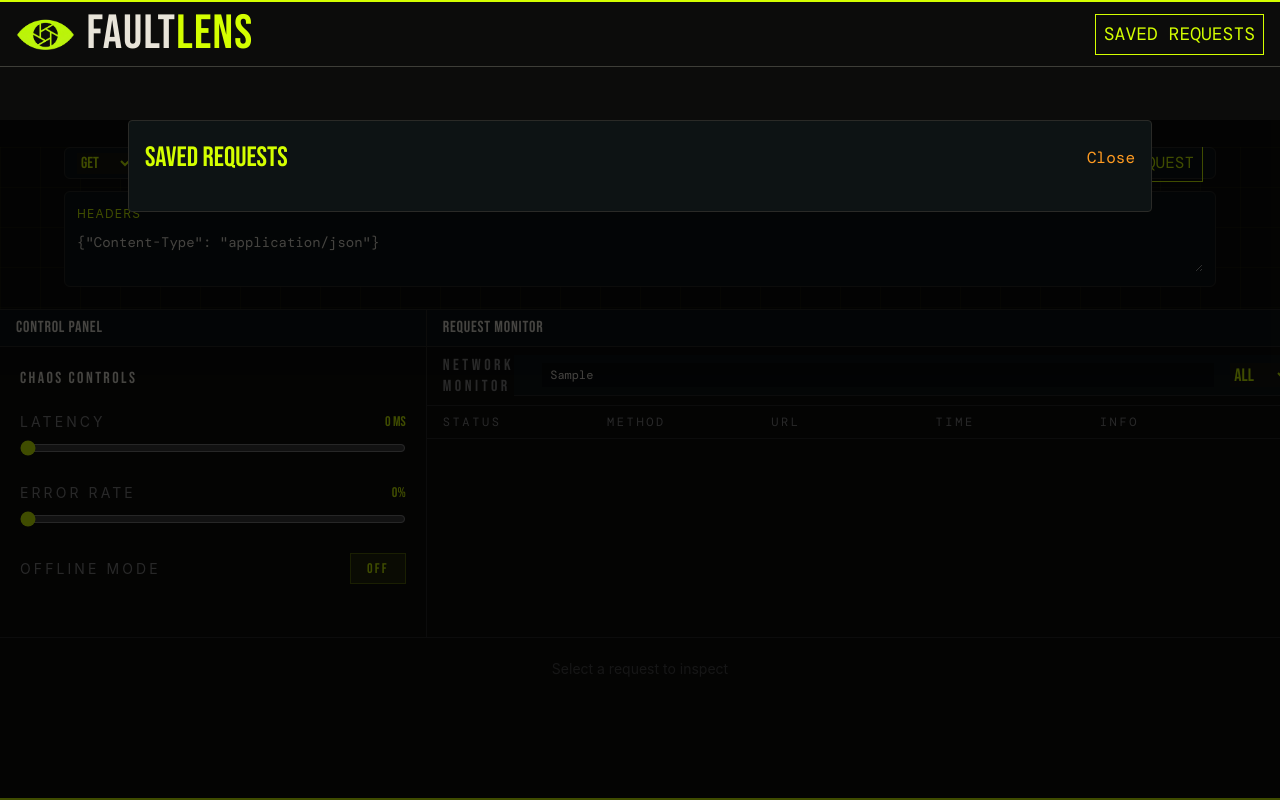
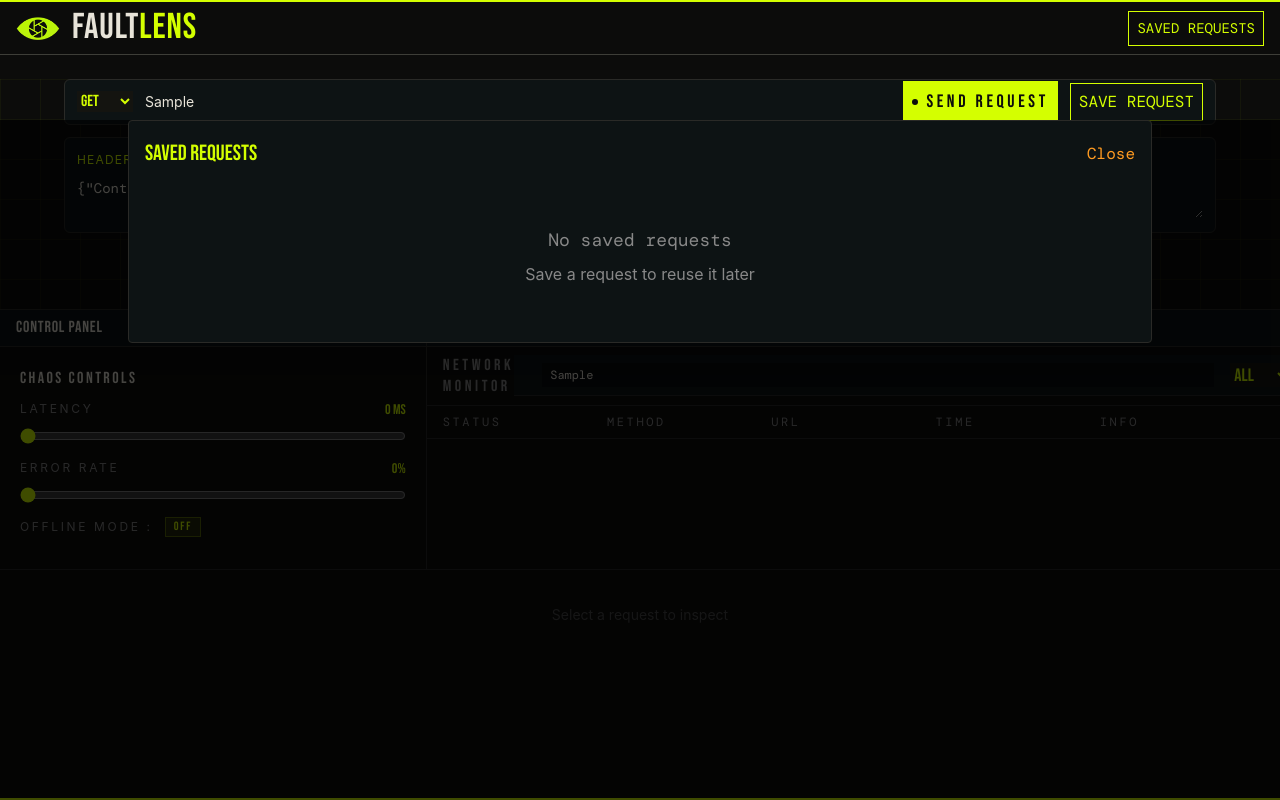
Before and after one commit to 04Marsha/FaultLens, a React (Vite) app: page / in a window 1280 px wide. Both pictures are taken after typing "Sample", "Sample" into the empty fields and a click on the button "SAVED REQUESTS". Built offline with nearby package versions, Linux system fonts and the light colour scheme; a web font is replaced by a local one.

Commit message:
additional changes on fallback and rendering of inputs

```diff
--- a/src/App.jsx
+++ b/src/App.jsx
@@ -16,20 +16,20 @@ function App() {
 
       <header className="flex items-center justify-between border-b border-muted shrink-0 px-4 py-2">
         <div className="flex flex-row items-center gap-3">
-          <img src="/faultlens.svg" alt="FaultLens" className="h-8" />
-          <h1 className="text-4xl md:text-5xl leading-none tracking-wide text-body font-display">
+          <img src="/faultlens.svg" alt="FaultLens" className="h-6" />
+          <h1 className="text-[14px] md:text-4xl leading-none tracking-wide text-body font-display">
             Fault<span className="text-acid">Lens</span>
           </h1>
         </div>
         <button
           onClick={() => setShowSaved(true)}
-          className="px-2 py-1.5 border border-acid text-[18px] text-acid font-mono cursor-pointer"
+          className="px-2 py-1.5 border border-acid text-[14px] text-acid font-mono cursor-pointer"
         >
           SAVED REQUESTS
         </button>
       </header>
 
-      <div className="flex-1 relative overflow-hidden flex justify-center items-start mt-20">
+      <div className="flex-1 relative overflow-hidden flex justify-center items-start mt-6">
         <div
           className="absolute inset-0"
           style={{
@@ -44,7 +44,7 @@ function App() {
         </div>
       </div>
 
-      <div className="h-64 md:h-82 border-t border-border flex shrink-0">
+      <div className="h-64 md:h-65 border-t border-border flex shrink-0">
         <div className="w-1/3 border-r border-border flex flex-col min-w-0">
           <div className="px-4 py-1.5 border-b border-border flex justify-between items-baseline shrink-0 bg-[#0d1314]">
             <span className="text-sm md:text-base tracking-wider text-body truncate font-display">
@@ -68,7 +68,7 @@ function App() {
         </div>
       </div>
 
-      <div className="h-[35%] max-h-75 flex-1 relative overflow-hidden">
+      <div className="h-[35%] max-h-65 flex-1 relative overflow-hidden">
         <div
           className="relative inset-0"
           style={{
--- a/src/components/ControlPanel.jsx
+++ b/src/components/ControlPanel.jsx
@@ -11,14 +11,14 @@ export default function ControlPanel() {
   } = useChaosStore();
 
   return (
-    <div className="p-5 space-y-5 bg-surface h-full">
+    <div className="p-5 space-y-2 bg-surface h-full">
       <h2 className="text-base tracking-[0.15em] uppercase text-body font-display">
         Chaos Controls
       </h2>
 
       <div className="space-y-1.5">
         <div className="flex justify-between items-center">
-          <label className="text-[14px] tracking-[0.22em] uppercase text-light">
+          <label className="text-[12px] tracking-[0.22em] uppercase text-light">
             Latency
           </label>
           <span className="text-[14px] text-acid font-display">
@@ -37,7 +37,7 @@ export default function ControlPanel() {
 
       <div className="space-y-1.5">
         <div className="flex justify-between items-center">
-          <label className="text-[14px] tracking-[0.22em] uppercase text-light">
+          <label className="text-[12px] tracking-[0.22em] uppercase text-light">
             Error Rate
           </label>
           <span className="text-[14px] text-acid font-display">
@@ -54,13 +54,13 @@ export default function ControlPanel() {
         />
       </div>
 
-      <div className="flex items-center justify-between">
-        <span className="text-[14px] tracking-[0.22em] uppercase text-light">
-          Offline Mode
+      <div className="flex items-center gap-3">
+        <span className="text-[12px] tracking-[0.22em] uppercase text-light">
+          Offline Mode :
         </span>
         <button
           onClick={toggleOffline}
-          className={`px-4 py-1 font-display text-[14px] tracking-[0.15em] border transition-all duration-150 active:scale-95
+          className={`px-2 py-0.7 font-display text-[12px] tracking-[0.15em] border transition-all duration-150 active:scale-95
         ${
           isOffline
             ? "bg-danger/10 text-danger border-danger/30 hover:bg-danger/20"
--- a/src/components/RequestInspector.jsx
+++ b/src/components/RequestInspector.jsx
@@ -109,7 +109,7 @@ export default function RequestInspector() {
 
       <div className="flex flex-row w-full">
         <div className="flex flex-col w-1/4 max-h-11/12">
-          <div className="flex-1 overflow-auto p-4 text-xs text-light font-mono">
+          <div className="flex-1 overflow-scroll h-full p-4 text-xs text-light font-mono">
             <div className="mb-3">
               <span className="text-acid">Status:</span> {selectedLog.status}
             </div>
--- a/src/components/RequestMonitor.jsx
+++ b/src/components/RequestMonitor.jsx
@@ -93,7 +93,7 @@ export default function RequestMonitor() {
           <div
             key={log.id}
             onClick={() => setSelectedLog(log)}
-            className={`grid grid-cols-5 px-4 py-2 border-b border-border/40 cursor-pointer transition-colors duration-100 items-center
+            className={`grid grid-cols-5 px-4 py-1 border-b border-border/40 cursor-pointer transition-colors duration-100 items-center
               ${selectedLog?.id === log.id ? "bg-acid/10" : "hover:bg-[#0d1314]"}`}
           >
             <span
--- a/src/components/SavedRequestsPanel.jsx
+++ b/src/components/SavedRequestsPanel.jsx
@@ -21,7 +21,7 @@ export default function SavedRequestsPanel({ onClose }) {
     <div className="fixed inset-0 bg-black/70 flex justify-center items-start top-30 z-50">
       <div className="pointer-events-auto w-[80%] max-w-6xl bg-[#0d1314] border border-border rounded p-4">
         <div className="flex justify-between mb-4">
-          <h2 className="text-acid font-display text-[28px]">Saved Requests</h2>
+          <h2 className="text-acid font-display text-[22px]">Saved Requests</h2>
           <button
             onClick={onClose}
             className="cursor-pointer font-mono text-warn"
@@ -30,7 +30,8 @@ export default function SavedRequestsPanel({ onClose }) {
           </button>
         </div>
 
-        {savedRequests?.map((req) => (
+        {savedRequests && savedRequests.length > 0 ? (
+          savedRequests.map((req) => (
             <details
               key={req.id}
               className="mb-2 border border-border rounded group"
@@ -64,7 +65,7 @@ export default function SavedRequestsPanel({ onClose }) {
                 </span>
               </summary>
 
-            <div className="mt-2 px-3 pb-3 text-[16px]">
+              <div className="px-3 pb-3 text-[13px]">
                 <div className="mb-2">Body: {req.body || "None"}</div>
 
                 <button
@@ -83,7 +84,13 @@ export default function SavedRequestsPanel({ onClose }) {
                 </button>
               </div>
             </details>
-        ))}
+          ))
+        ) : (
+          <div className="flex flex-col items-center justify-center py-10 text-light">
+            <div className="text-lg font-mono mb-2">No saved requests</div>
+            <div className="text-s">Save a request to reuse it later</div>
+          </div>
+        )}
       </div>
     </div>
   );
```
Lines whose indentation alone changed are shown as unchanged.
